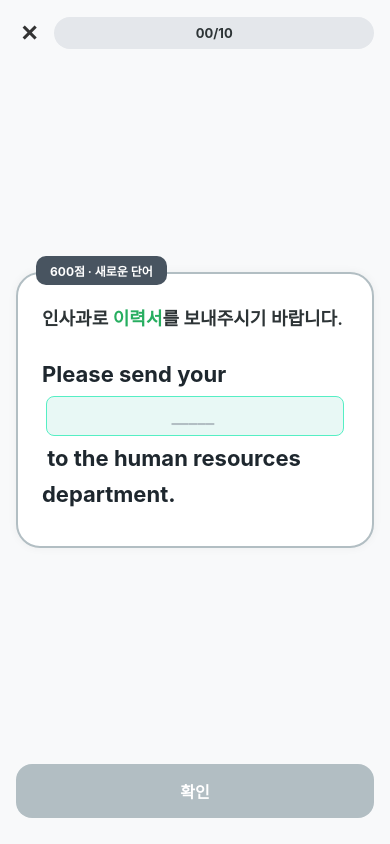
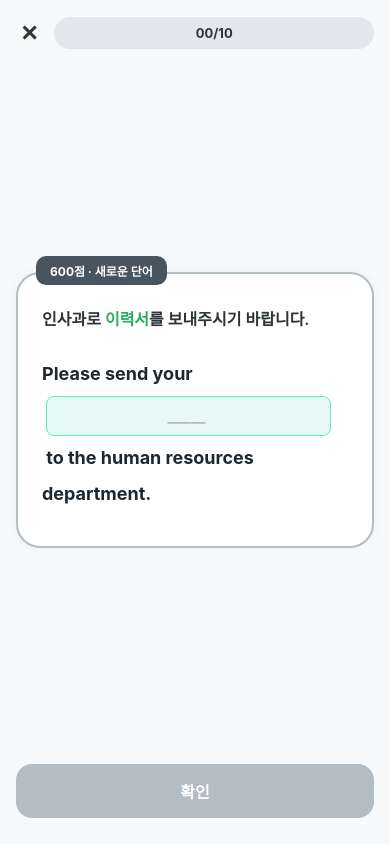
Before and after one commit to vibevible/CaptiVOCA, a React Native app: screen /Test in a window 390 px wide. Built offline with nearby package versions, Linux system fonts and the light colour scheme; what react-native-worklets would draw is missing.

Commit message:
feat: enhance quiz settings UI, improve batch size calculation, and update storage initialization comments

```diff
--- a/src/components/TestQuizView.js
+++ b/src/components/TestQuizView.js
@@ -267,12 +267,12 @@ const styles = StyleSheet.create({
   quizCard: { backgroundColor: '#fff', borderRadius: 24, padding: 24, paddingTop: 32, borderWidth: 2, borderColor: '#b2bec3', shadowColor: '#000', shadowOpacity: 0.05, shadowRadius: 10, elevation: 3 },
   flippedCardView: { alignItems: 'center', width: '100%' },
   topInfoBox: { marginBottom: 24 },
-  translationQuiz: { fontSize: 18, color: '#2d3436', lineHeight: 26, fontWeight: '600' },
+  translationQuiz: { fontSize: 16, color: '#2d3436', lineHeight: 26, fontWeight: '600' },
   highlightText: { color: '#27ae60', fontWeight: 'bold' },
   sentenceBox: { marginBottom: 10 },
   inlineSentenceRow: { flexDirection: 'row', flexWrap: 'wrap', alignItems: 'center' },
-  sentenceWord: { fontSize: 22, fontWeight: '700', color: '#1e272e', lineHeight: 36, marginRight: 6 },
-  inlineInputBox: { backgroundColor: '#e8f8f5', borderWidth: 1.5, borderColor: '#55efc4', borderRadius: 8, paddingHorizontal: 10, height: 40, fontSize: 18, fontWeight: '700', color: '#00b894', minWidth: 100, textAlign: 'center', marginHorizontal: 4, marginVertical: 4 },
+  sentenceWord: { fontSize: 18, fontWeight: '700', color: '#1e272e', lineHeight: 36, marginRight: 6 },
+  inlineInputBox: { backgroundColor: '#e8f8f5', borderWidth: 1.5, borderColor: '#55efc4', borderRadius: 8, paddingHorizontal: 10, height: 40, fontSize: 16, fontWeight: '700', color: '#00b894', minWidth: 80, textAlign: 'center', marginHorizontal: 4, marginVertical: 4 },
   inlineInputText: { fontSize: 18, fontWeight: '700', textAlign: 'center', lineHeight: 34 },
   correctBox: { backgroundColor: '#d4edda', borderColor: '#28a745' },
   incorrectBox: { backgroundColor: '#f8d7da', borderColor: '#dc3545' },
--- a/src/screens/StudyScreen.js
+++ b/src/screens/StudyScreen.js
@@ -10,6 +10,7 @@ export default function StudyScreen({ navigation }) {
   const [currentIndex, setCurrentIndex] = useState(0);
   const [knownCount, setKnownCount] = useState(0);
   const [studyCount, setStudyCount] = useState(0);
+  const [testCount, setTestCount] = useState(0);
   const [isCompleted, setIsCompleted] = useState(false);
   const [isLoading, setIsLoading] = useState(true);
 
@@ -17,6 +18,14 @@ export default function StudyScreen({ navigation }) {
   const [showConfigModal, setShowConfigModal] = useState(false);
   const [includeKnown, setIncludeKnown] = useState(false);
   const [batchSize, setBatchSize] = useState(10);
+
+  // 1. 현재 설정(아는 단어 포함 여부)에 따른 전체 테스트 가능 최대 단어 수 계산
+  const maxAvailableCount = includeKnown
+    ? vocabularyData.length           // 아는 단어 포함이면 전체 단어 수
+    : studyCount;                     // 미포함이면 학습할 단어 수만
+
+  // 2. batchSize가 최대 개수를 넘지 않도록 안전장치 반영
+  const effectiveBatchSize = Math.min(batchSize, Math.max(10, maxAvailableCount));
 
   // 컴포넌트 마운트 시 저장소에서 데이터 불러오기
   useEffect(() => {
@@ -56,9 +65,6 @@ export default function StudyScreen({ navigation }) {
     const updatedData = vocabularyData.map(item =>
       item.id === updatedItem.id ? updatedItem : item
     );
-
-    // [디버깅 로그] 업데이트 후 데이터에 known이 잘 들어갔는지 확인
-    console.log(`[업데이트된 항목 확인]`, updatedItem)
 
     setVocabularyData(updatedData);
     await saveVocabularyState(updatedData); // 즉시 스토리지에 저장!
@@ -117,36 +123,38 @@ export default function StudyScreen({ navigation }) {
             </View>
           ) : (
             <View style={styles.configBox}>
-              <Text style={styles.configTitle}>⚙️ 퀴즈 즉석 설정</Text>
+              <Text style={styles.configTitle}>퀴즈 설정</Text>
 
               <View style={styles.configRow}>
-                <Text style={styles.configLabel}>아는 단어(스키밍 완료)도 퀴즈에 포함</Text>
+                <Text style={styles.configLabel}>[🔥] 아는 단어(스키밍 완료)도 퀴즈에 포함</Text>
                 <Switch
                   value={includeKnown}
                   onValueChange={setIncludeKnown}
-                  trackColor={{ false: '#cbd5e1', true: '#111' }}
+                  trackColor={{ false: '#cbd5e1', true: '#888' }}
                 />
               </View>
 
               <View style={styles.configColumn}>
-                <Text style={styles.configLabel}>한 번에 풀 퀴즈 개수: <Text style={styles.boldText}>{batchSize}개</Text></Text>
+                <Text style={styles.configLabel}>
+                  한 번에 풀 퀴즈 개수: <Text style={styles.boldText}>{effectiveBatchSize}개 / {maxAvailableCount}개</Text>
+                </Text>
                 <View style={styles.stepperRow}>
                   <TouchableOpacity
                     style={styles.stepBtn}
-                    // 최소 10개, 혹은 남은 단어 수 중 작은 값으로 제한
                     onPress={() => setBatchSize(prev => Math.max(10, prev - 10))}
                   >
-                    <Text style={styles.stepBtnText}>- 10</Text>
+                    <Text style={styles.stepBtnText}>-</Text>
                   </TouchableOpacity>
 
-                  <Text style={styles.stepValue}>{Math.min(batchSize, studyCount)}개</Text>
+                  {/* 현재 동적으로 계산된 effectiveBatchSize를 표기 */}
+                  <Text style={styles.stepValue}>{effectiveBatchSize}</Text>
 
                   <TouchableOpacity
                     style={styles.stepBtn}
-                    // 최대 학습할 단어 수(studyCount)를 넘지 않도록 제한
-                    onPress={() => setBatchSize(prev => Math.min(studyCount, prev + 10))}
+                    // '아는 단어 포함'이면 전체 단어 수까지, 아니면 studyCount까지만 증가 허용
+                    onPress={() => setBatchSize(prev => Math.min(maxAvailableCount, prev + 10))}
                   >
-                    <Text style={styles.stepBtnText}>+ 10</Text>
+                    <Text style={styles.stepBtnText}>+</Text>
                   </TouchableOpacity>
                 </View>
               </View>
@@ -186,7 +194,7 @@ export default function StudyScreen({ navigation }) {
                   navigation.replace("Test", { includeKnown, batchSize });
                 }}
               >
-                <Text style={[styles.actionBtnText, styles.whiteText, styles.emphasizedText]}>🚀 시작하기</Text>
+                <Text style={[styles.actionBtnText, styles.whiteText, styles.emphasizedText]}>시작하기</Text>
               </TouchableOpacity>
             </>
           )}
@@ -284,6 +292,6 @@ const styles = StyleSheet.create({
   darkActionButton: { backgroundColor: '#111', borderColor: '#111' },
   actionBtnText: { fontSize: 16, fontWeight: 'bold', color: '#111' },
 
-  emphasizedBtn: { backgroundColor: '#2563eb', borderColor: '#2563eb' },
+  emphasizedBtn: { backgroundColor: '#FF2D6F', borderColor: '#FF2D6F' },
   emphasizedText: { color: '#fff' }
 });
--- a/src/utils/storage.js
+++ b/src/utils/storage.js
@@ -15,7 +15,7 @@ export async function loadVocabularyState(defaultList) {
   try {
     // [임시 강제 초기화 코드]
     // 개발 중 데이터가 꼬였을 때 아래 주석을 풀고 앱을 한 번 켰다가 다시 주석 처리하면 싹 초기화됩니다!
-    // await AsyncStorage.removeItem(VOCAB_STORAGE_KEY);
+    //await AsyncStorage.removeItem(VOCAB_STORAGE_KEY);
 
     const jsonValue = await AsyncStorage.getItem(VOCAB_STORAGE_KEY);
     if (jsonValue != null) {
```
Also changed, not shown: 1 other file (tests, documents, lock files or other folders).
